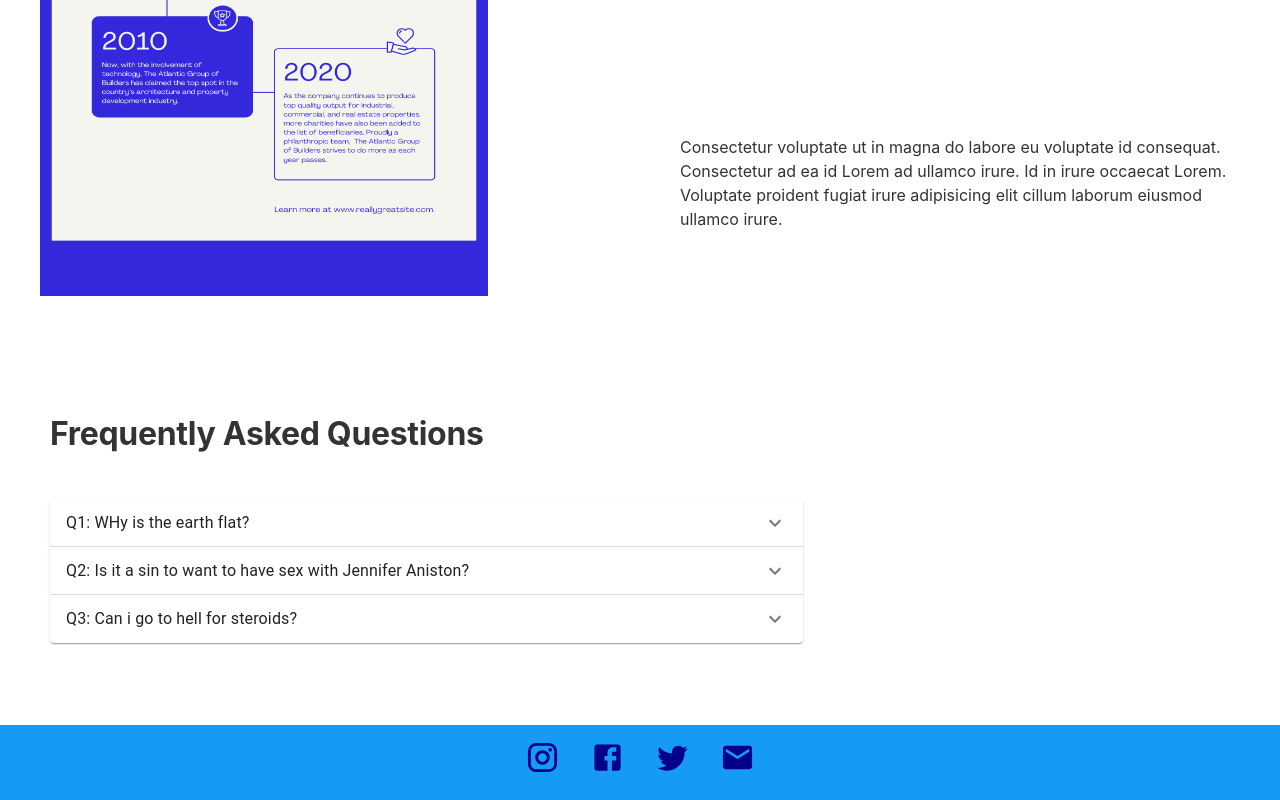
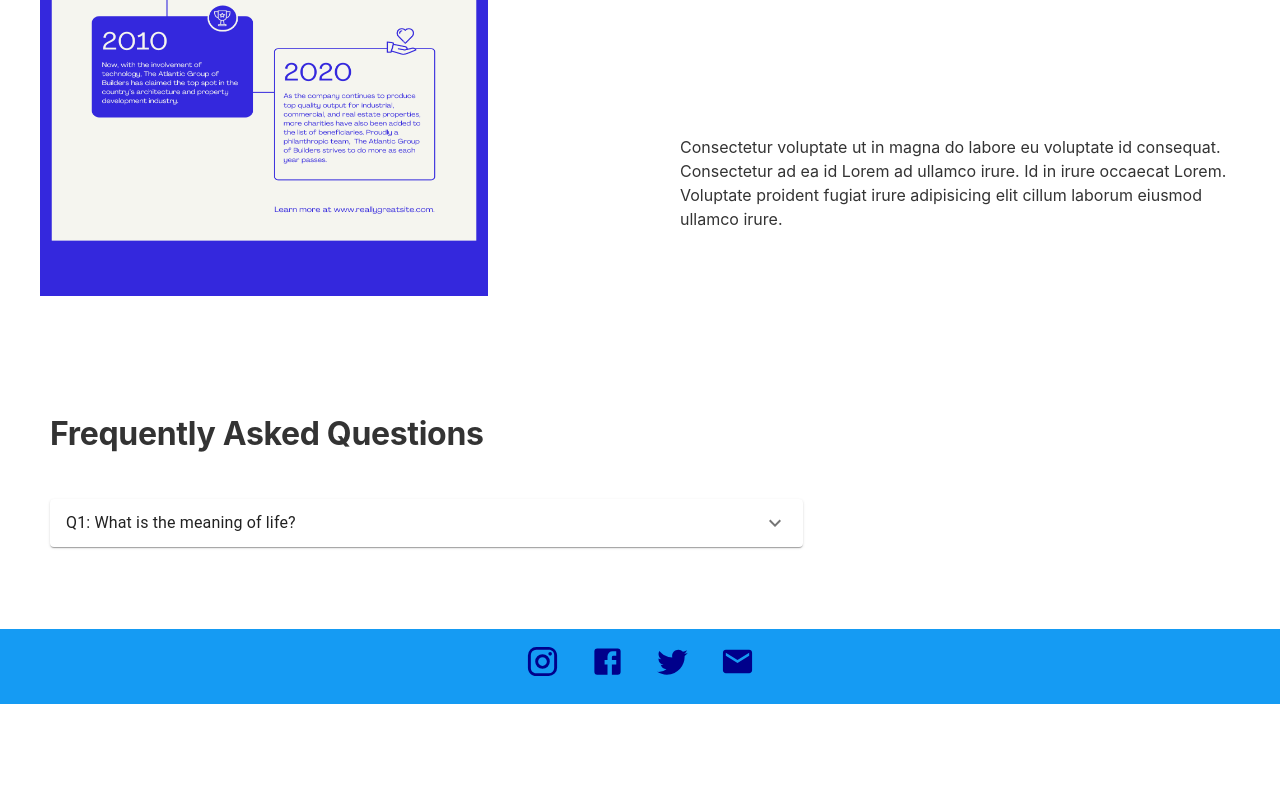
Before and after one commit to nazkin/CHURCH_NY, a Gatsby site: page /about in a window 1280 px wide. Shown: the part 907-1707 px from the top of the page. After the commit the page ends 1611 px from the top, so only its background shows below. Built offline with nearby package versions, Linux system fonts and the light colour scheme; Gatsby itself is replaced by a stand-in of ours.

Commit message:
Adjust FAQs

```diff
--- a/src/components/FAQ/FaqComponent.js
+++ b/src/components/FAQ/FaqComponent.js
@@ -14,37 +14,7 @@ export function FAQ() {
                     aria-controls="panel1a-content"
                     id="panel1a-header"
                 >
-                    <Typography>Q1: WHy is the earth flat?</Typography>
-                </AccordionSummary>
-                <AccordionDetails>
-                    <Typography>
-                        Lorem ipsum dolor sit amet, consectetur adipiscing elit. Suspendisse
-                        malesuada lacus ex, sit amet blandit leo lobortis eget.
-                    </Typography>
-                </AccordionDetails>
-            </Accordion>
-            <Accordion>
-                <AccordionSummary
-                    expandIcon={<ExpandMoreIcon />}
-                    aria-controls="panel2a-content"
-                    id="panel2a-header"
-                >
-                    <Typography>Q2: Is it a sin to want to have sex with Jennifer Aniston?</Typography>
-                </AccordionSummary>
-                <AccordionDetails>
-                    <Typography>
-                        Lorem ipsum dolor sit amet, consectetur adipiscing elit. Suspendisse
-                        malesuada lacus ex, sit amet blandit leo lobortis eget.
-                    </Typography>
-                </AccordionDetails>
-            </Accordion>
-            <Accordion>
-                <AccordionSummary
-                    expandIcon={<ExpandMoreIcon />}
-                    aria-controls="panel3a-content"
-                    id="panel3a-header"
-                >
-                    <Typography>Q3: Can i go to hell for steroids?</Typography>
+                    <Typography>Q1: What is the meaning of life?</Typography>
                 </AccordionSummary>
                 <AccordionDetails>
                     <Typography>
```
